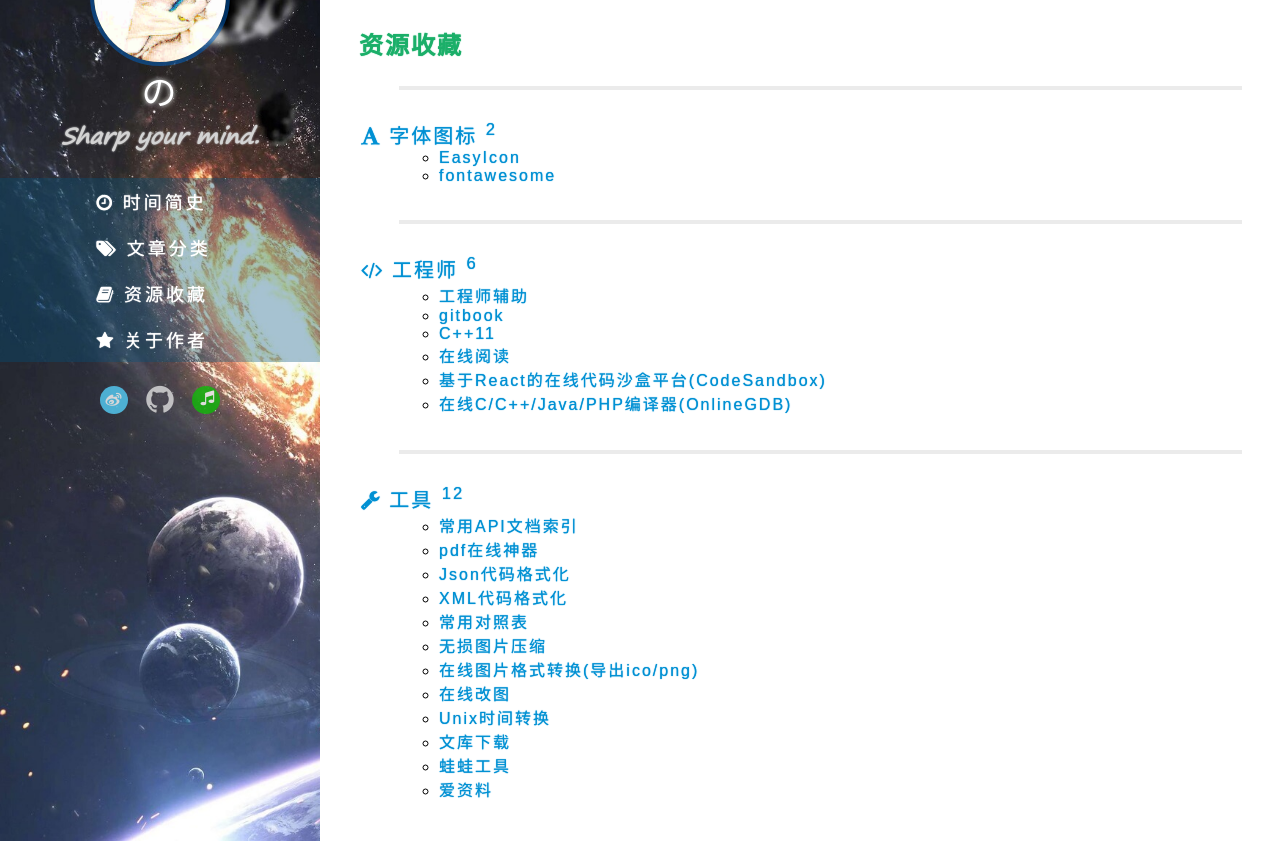
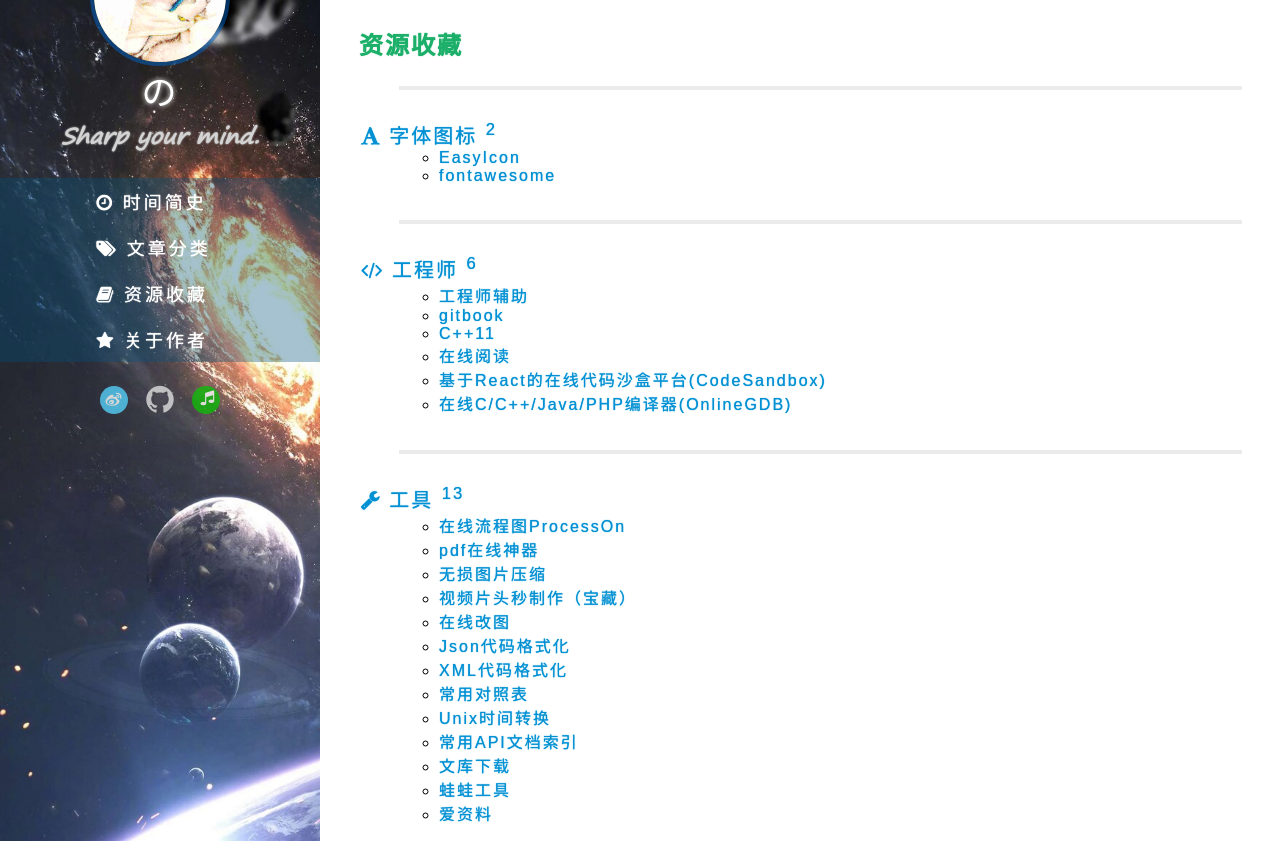
Before and after one commit to ontitaner/ontitaner.github.io, a Jekyll site: the page built from page/resource.html, in a window 1280 px wide and 953 px high, cut to the strip 112-953 px from the top of the window. Built offline with Jekyll 4.4.1, drawn with Linux system fonts in a browser that asks for light colours; some web fonts are replaced.

Commit message:
Update tool.yml

```diff
--- a/_data/orgs/tool.yml
+++ b/_data/orgs/tool.yml
@@ -2,11 +2,20 @@
 icon: fa fa-wrench
 members:
 
-  - name: 常用API文档索引
-    link: http://tool.oschina.net/apidocs
+  - name: 在线流程图ProcessOn
+    link: https://www.processon.com/
 
   - name: pdf在线神器
     link: https://smallpdf.com/
+
+  - name: 无损图片压缩
+    link: https://tinypng.com/
+
+  - name: 视频片头秒制作（宝藏）
+    link: https://panzoid.com/
+
+  - name: 在线改图
+    link: https://www.gaitubao.com/
 
   - name: Json代码格式化
     link: http://www.bejson.com/jsoneditoronline/
@@ -17,17 +26,11 @@
   - name: 常用对照表
     link: http://tool.oschina.net/commons
 
-  - name: 无损图片压缩
-    link: https://tinypng.com/
-
-  - name: 在线图片格式转换(导出ico/png)
-    link: http://lvwenhan.com/convertico/
-
-  - name: 在线改图
-    link: https://www.gaitubao.com/
-
   - name: Unix时间转换
     link: http://tool.chinaz.com/Tools/unixtime.aspx
+
+  - name: 常用API文档索引
+    link: http://tool.oschina.net/apidocs
 
   - name: 文库下载
     link: http://hiwenku.com/
```
